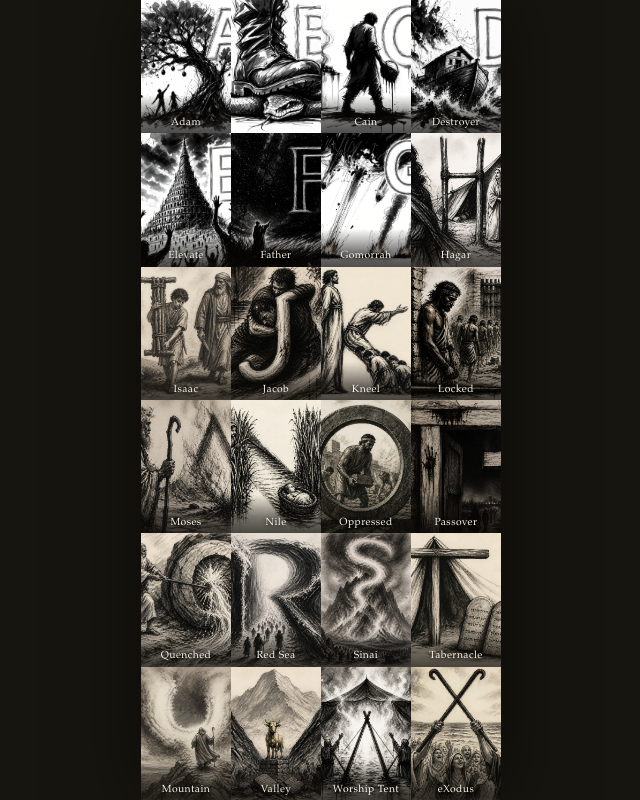
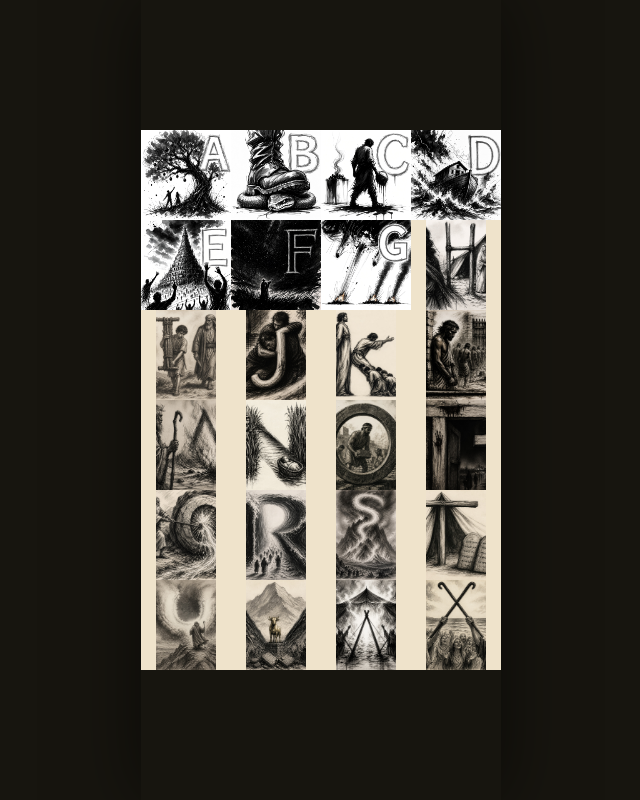
Before and after one commit to davepartin/genex, a React (Vite) app: page / in a window 1280 px wide. Shown: the whole page, without its empty margins (319-959 px from the left). Built offline with nearby package versions, Linux system fonts and the light colour scheme.

Commit message:
Square grid cells and contain-fit art; drop word labels from all tile fronts
Co-authored-by: davepartin <davepartin@users.noreply.github.com>

```diff
--- a/src/App.css
+++ b/src/App.css
@@ -13,6 +13,9 @@
  */
 .frame {
   position: relative;
+  display: flex;
+  align-items: center;
+  justify-content: center;
   width: 100%;
   height: 100%;
 }
@@ -27,13 +30,18 @@
 
 /* ---------- grid of touching tiles ---------- */
 
+/*
+ * Cells are square so each square drawing is shown whole. 4 across by 6 down
+ * makes the block 2:3, sized to whichever of width or height runs out first.
+ */
 .grid {
   display: grid;
   grid-template-columns: repeat(4, 1fr);
   grid-template-rows: repeat(6, 1fr);
   gap: 0;
-  height: 100%;
   width: 100%;
+  width: min(100%, calc(100dvh * 2 / 3));
+  aspect-ratio: 2 / 3;
 }
 
 .tile {
@@ -55,11 +63,15 @@
   filter: brightness(1.12);
 }
 
+/*
+ * contain, never cover: the letter is drawn into the art and cropping cuts it
+ * off. Tiles not yet redrawn as squares pillarbox against the cream tile.
+ */
 .tile-art {
   display: block;
   width: 100%;
   height: 100%;
-  object-fit: cover;
+  object-fit: contain;
   user-select: none;
   -webkit-user-select: none;
   -webkit-user-drag: none;
--- a/src/stories.ts
+++ b/src/stories.ts
@@ -19,6 +19,7 @@ export const stories: Story[] = [
     letter: 'A',
     word: 'Adam',
     title: 'Adam',
+    hideWord: true,
     keywords: ['sin', 'death', 'fruit', 'disobedience', 'world'],
     verseRef: 'Romans 5:12 ESV',
     verseText: '“sin came into the world through one man, and death through sin”',
@@ -44,6 +45,7 @@ export const stories: Story[] = [
     letter: 'C',
     word: 'Cain',
     title: 'Cain',
+    hideWord: true,
     keywords: ['jealousy', 'offering', 'brother', 'blood', 'murder'],
     verseRef: 'Hebrews 12:24 ESV',
     verseText: '“the sprinkled blood that speaks a better word than the blood of Abel.”',
@@ -56,6 +58,7 @@ export const stories: Story[] = [
     letter: 'D',
     word: 'Destroyer',
     title: 'Destroyer',
+    hideWord: true,
     keywords: ['flood', 'ark', 'Noah', 'covenant', 'waters'],
     verseRef: 'Genesis 6:17–18 ESV',
     verseText:
@@ -69,6 +72,7 @@ export const stories: Story[] = [
     letter: 'E',
     word: 'Elevate',
     title: 'Elevate',
+    hideWord: true,
     keywords: ['tower', 'Babel', 'name', 'scatter', 'heaven'],
     verseRef: 'Genesis 11:4 ESV',
     verseText: '“Come, let us build ourselves a city and a tower with its top in the heavens”',
@@ -81,6 +85,7 @@ export const stories: Story[] = [
     letter: 'F',
     word: 'Father',
     title: 'Father',
+    hideWord: true,
     keywords: ['Abraham', 'nation', 'blessing', 'promise', 'nations'],
     verseRef: 'Genesis 12:2–3 ESV',
     verseText:
@@ -95,6 +100,7 @@ export const stories: Story[] = [
     letter: 'G',
     word: 'Gomorrah',
     title: 'Gomorrah',
+    hideWord: true,
     keywords: ['fire', 'Sodom', 'sulfur', 'judgment', 'Lot'],
     verseRef: 'Genesis 19:24–25 ESV',
     verseText:
@@ -108,6 +114,7 @@ export const stories: Story[] = [
     letter: 'H',
     word: 'Hagar',
     title: 'Hagar',
+    hideWord: true,
     keywords: ['Hagar', 'promise', 'impatience', 'Ishmael', 'power'],
     verseRef: 'Genesis 18:14 ESV',
     verseText: '“Is anything too hard for the LORD?… Sarah shall have a son.”',
@@ -120,6 +127,7 @@ export const stories: Story[] = [
     letter: 'I',
     word: 'Isaac',
     title: 'Isaac',
+    hideWord: true,
     keywords: ['ram', 'wood', 'sacrifice', 'lamb', 'provide'],
     verseRef: 'Genesis 22:8 ESV',
     verseText: '“God will provide for himself the lamb for a burnt offering, my son.”',
@@ -132,6 +140,7 @@ export const stories: Story[] = [
     letter: 'J',
     word: 'Jacob',
     title: 'Jacob',
+    hideWord: true,
     keywords: ['wrestle', 'blessing', 'night', 'grasp', 'Israel'],
     verseRef: 'Genesis 32:26 ESV',
     verseText: '“I will not let you go unless you bless me.”',
@@ -144,6 +153,7 @@ export const stories: Story[] = [
     letter: 'K',
     word: 'Kneel',
     title: 'Kneel',
+    hideWord: true,
     keywords: ['Joseph', 'brothers', 'famine', 'good', 'bow'],
     verseRef: 'Genesis 50:20 ESV',
     verseText: '“you meant evil against me, but God meant it for good”',
@@ -156,6 +166,7 @@ export const stories: Story[] = [
     letter: 'L',
     word: 'Locked',
     title: 'Locked',
+    hideWord: true,
     keywords: ['Egypt', 'slavery', 'chains', 'multiply', 'cry'],
     verseRef: 'Exodus 1:12 ESV',
     verseText: '“the more they were oppressed, the more they multiplied”',
@@ -168,6 +179,7 @@ export const stories: Story[] = [
     letter: 'M',
     word: 'Moses',
     title: 'Moses',
+    hideWord: true,
     keywords: ['Moses', 'water', 'Pharaoh', 'rescuer', 'lead'],
     verseRef: 'Exodus 2:10 ESV',
     verseText: '“She named him Moses… ‘I drew him out of the water.’”',
@@ -180,6 +192,7 @@ export const stories: Story[] = [
     letter: 'N',
     word: 'Nile',
     title: 'Nile',
+    hideWord: true,
     keywords: ['basket', 'reeds', 'hide', 'baby', 'river'],
     verseRef: 'Exodus 2:3 ESV',
     verseText: '“She put the child in it and placed it among the reeds by the river bank.”',
@@ -192,6 +205,7 @@ export const stories: Story[] = [
     letter: 'O',
     word: 'Oppressed',
     title: 'Oppressed',
+    hideWord: true,
     keywords: ['affliction', 'cry', 'bush', 'come down', 'deliver'],
     verseRef: 'Exodus 3:7–8 ESV',
     verseText:
@@ -205,6 +219,7 @@ export const stories: Story[] = [
     letter: 'P',
     word: 'Passover',
     title: 'Plagues & Passover',
+    hideWord: true,
     keywords: ['lamb', 'blood', 'plague', 'night', 'Pharaoh'],
     verseRef: 'Exodus 12:13 ESV',
     verseText: '“when I see the blood, I will pass over you”',
@@ -217,6 +232,7 @@ export const stories: Story[] = [
     letter: 'Q',
     word: 'Quenched',
     title: 'Quenched',
+    hideWord: true,
     keywords: ['rock', 'water', 'manna', 'wilderness', 'drink'],
     verseRef: 'Exodus 17:6 ESV',
     verseText: '“you shall strike the rock, and water shall come out of it, and the people will drink.”',
@@ -229,6 +245,7 @@ export const stories: Story[] = [
     letter: 'R',
     word: 'Red Sea',
     title: 'Red Sea',
+    hideWord: true,
     keywords: ['sea', 'dry ground', 'wind', 'wall', 'way'],
     verseRef: 'Exodus 14:21–22 ESV',
     verseText:
@@ -242,6 +259,7 @@ export const stories: Story[] = [
     letter: 'S',
     word: 'Sinai',
     title: 'Sinai',
+    hideWord: true,
     keywords: ['mountain', 'fire', 'smoke', 'covenant', 'tremble'],
     verseRef: 'Exodus 19:18 ESV',
     verseText: '“Mount Sinai was wrapped in smoke because the LORD had descended on it in fire.”',
@@ -254,6 +272,7 @@ export const stories: Story[] = [
     letter: 'T',
     word: 'Tabernacle',
     title: 'Ten Commandments & Tabernacle Directions',
+    hideWord: true,
     keywords: ['law', 'sanctuary', 'dwell', 'tent', 'presence'],
     verseRef: 'Exodus 25:8 ESV',
     verseText: '“And let them make me a sanctuary, that I may dwell in their midst.”',
@@ -266,6 +285,7 @@ export const stories: Story[] = [
     letter: 'U',
     word: 'Mountain',
     title: 'Up on the Mountain',
+    hideWord: true,
     keywords: ['cloud', 'forty', 'mountain', 'Moses', 'nights'],
     verseRef: 'Exodus 24:18 ESV',
     verseText: '“Moses entered the cloud and went up on the mountain.”',
@@ -277,6 +297,7 @@ export const stories: Story[] = [
     letter: 'V',
     word: 'Valley',
     title: 'Valley',
+    hideWord: true,
     keywords: ['calf', 'dancing', 'tablets', 'worship', 'valley'],
     verseRef: 'Exodus 32:19 ESV',
     verseText: '“he threw the tablets out of his hands and broke them at the foot of the mountain.”',
@@ -289,6 +310,7 @@ export const stories: Story[] = [
     letter: 'W',
     word: 'Worship Tent',
     title: 'Worship Tent',
+    hideWord: true,
     keywords: ['glory', 'cloud', 'tabernacle', 'filled', 'tent'],
     verseRef: 'Exodus 40:34 ESV',
     verseText: '“the cloud covered the tent of meeting, and the glory of the LORD filled the tabernacle.”',
@@ -301,6 +323,7 @@ export const stories: Story[] = [
     letter: 'X',
     word: 'eXodus',
     title: 'eXodus',
+    hideWord: true,
     keywords: ['strength', 'song', 'salvation', 'praise', 'LORD'],
     verseRef: 'Exodus 15:2 ESV',
     verseText: '“The LORD is my strength and my song, and he has become my salvation”',
```
